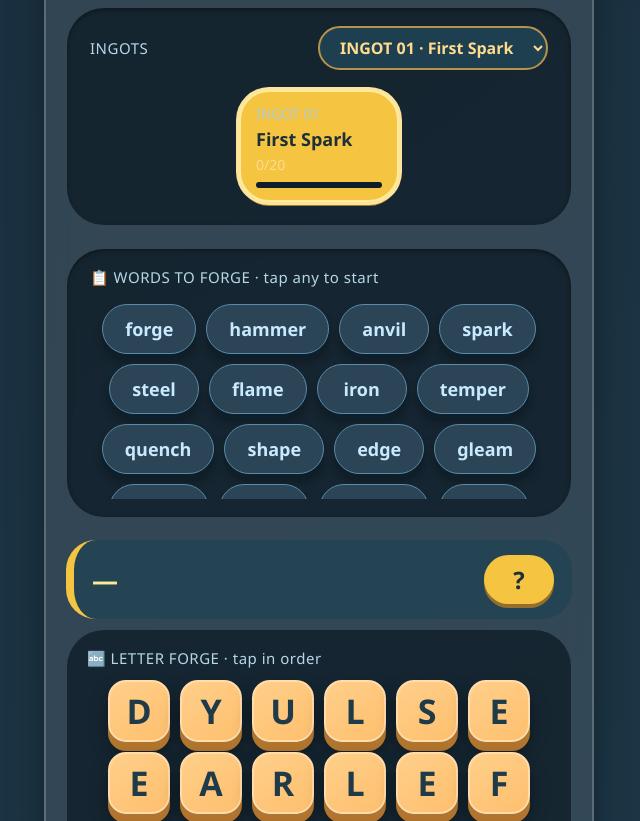
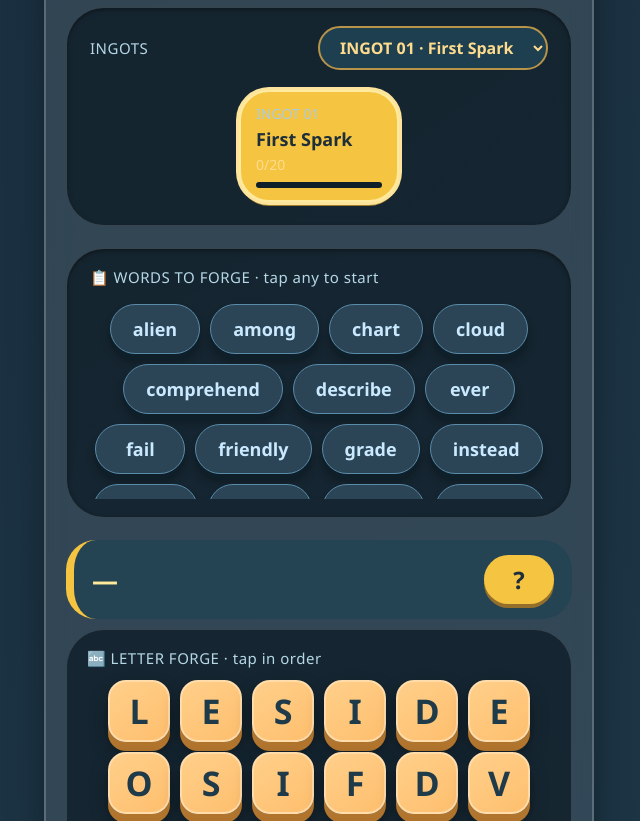
Before and after one commit to papercoin-png/Unit-3, a plain HTML site: page index.html in a window 1280 px wide. Shown: the part 102-923 px from the top of the page, without its empty margins (321-961 px from the left). Drawn offline with Linux system fonts and the light colour scheme.

Commit message:
Update index.html

```diff
--- a/index.html
+++ b/index.html
@@ -170,7 +170,7 @@
             backdrop-filter: blur(4px);
         }
 
-        /* word list area - RESTORED */
+        /* word list area */
         .word-section {
             background: rgba(10, 25, 35, 0.7);
             border-radius: 38px;
@@ -966,7 +966,7 @@
             <div class="unit-grid" id="unitGrid"></div>
         </div>
 
-        <!-- word list area - RESTORED -->
+        <!-- word list area - with original words -->
         <div class="word-section">
             <div class="section-label">📋 WORDS TO FORGE · tap any to start</div>
             <div class="word-grid" id="wordListContainer"></div>
@@ -1077,6 +1077,30 @@
             }, 2000);
 
             window.addEventListener('load', simulateLoading);
+
+            // ---------- ORIGINAL WORD DATABASE (RESTORED) ----------
+            const wordsDatabase = [
+                { word: "alien", emoji: "👽", sentence: "The friendly alien played guitar with astronauts." },
+                { word: "among", emoji: "🕵️", sentence: "A red mushroom stood among the green ferns." },
+                { word: "chart", emoji: "📊", sentence: "We made a chart of everyone's favorite pizza." },
+                { word: "cloud", emoji: "☁️", sentence: "That cloud looks exactly like a dragon." },
+                { word: "comprehend", emoji: "🧠", sentence: "It's hard to comprehend how big the universe is." },
+                { word: "describe", emoji: "🗣️", sentence: "Can you describe your perfect day?" },
+                { word: "ever", emoji: "🌟", sentence: "This is the most beautiful sunset ever." },
+                { word: "fail", emoji: "😤", sentence: "It's okay to fail when you're learning something new." },
+                { word: "friendly", emoji: "🐕", sentence: "The friendly dog wagged its tail at everyone." },
+                { word: "grade", emoji: "📝", sentence: "She got an A+ on her spelling grade." },
+                { word: "instead", emoji: "🔄", sentence: "Let's play outside instead of watching TV." },
+                { word: "library", emoji: "📚", sentence: "The library has a story hour every Tuesday." },
+                { word: "planet", emoji: "🪐", sentence: "Which planet has the most beautiful rings?" },
+                { word: "report", emoji: "📰", sentence: "I need to write a report about frogs." },
+                { word: "several", emoji: "🧮", sentence: "I've read several books by that author." },
+                { word: "solve", emoji: "🧩", sentence: "Together we can solve any puzzle." },
+                { word: "suddenly", emoji: "⚡", sentence: "Suddenly, the room filled with colorful light." },
+                { word: "suppose", emoji: "🤔", sentence: "I suppose we could share the last cookie." },
+                { word: "universe", emoji: "🌌", sentence: "How many stars are in the universe?" },
+                { word: "view", emoji: "🏞️", sentence: "The view from the mountain was incredible." }
+            ];
 
             // ---------- WORLD DATA STRUCTURE ----------
             const worlds = {
@@ -1224,34 +1248,10 @@
             let wordCardQueue = [];
             let showingWordCard = false;
 
-            // Mock word database for current unit (20 words)
-            const mockWords = [
-                { word: "forge", emoji: "⚒️", sentence: "The forge glows with heat." },
-                { word: "hammer", emoji: "🔨", sentence: "The hammer strikes true." },
-                { word: "anvil", emoji: "⛓️", sentence: "Words shape on the anvil." },
-                { word: "spark", emoji: "✨", sentence: "A spark ignites the forge." },
-                { word: "steel", emoji: "⚔️", sentence: "Steel tempered with care." },
-                { word: "flame", emoji: "🔥", sentence: "The flame dances bright." },
-                { word: "iron", emoji: "⛓️", sentence: "Raw iron waits." },
-                { word: "temper", emoji: "⚖️", sentence: "Temper your words wisely." },
-                { word: "quench", emoji: "💧", sentence: "Quench in cool wisdom." },
-                { word: "shape", emoji: "🔷", sentence: "Shape each letter with care." },
-                { word: "edge", emoji: "⚔️", sentence: "A sharp edge cuts true." },
-                { word: "gleam", emoji: "✨", sentence: "The gleam of finished work." },
-                { word: "polish", emoji: "🪞", sentence: "Polish until it shines." },
-                { word: "craft", emoji: "🛠️", sentence: "Craft each word with skill." },
-                { word: "master", emoji: "👑", sentence: "Mastery takes time." },
-                { word: "skill", emoji: "🎯", sentence: "Skill grows with practice." },
-                { word: "power", emoji: "💪", sentence: "Words hold great power." },
-                { word: "wisdom", emoji: "🦉", sentence: "Wisdom in every word." },
-                { word: "legacy", emoji: "📜", sentence: "Build a lasting legacy." },
-                { word: "destiny", emoji: "✨", sentence: "Forge your destiny." }
-            ];
-
             // ---------- HELPER FUNCTIONS ----------
             function generateInitialLetters() {
                 let allChars = [];
-                mockWords.forEach(entry => {
+                wordsDatabase.forEach(entry => {
                     allChars.push(...entry.word.split(''));
                 });
                 // Shuffle
@@ -1263,7 +1263,7 @@
             }
 
             function getCurrentUnitWords() {
-                return mockWords; // Will be replaced with actual unit words later
+                return wordsDatabase; // Your original 20 words
             }
 
             function updateWorldDisplay() {
@@ -1600,7 +1600,7 @@
                         unit.wordsCompleted = completedWords.length;
                     }
 
-                    const wordData = mockWords[wordIndex];
+                    const wordData = wordsDatabase[wordIndex];
                     showWordCard(wordData);
                 }
 
@@ -1653,7 +1653,7 @@
             function renderAll() {
                 const words = getCurrentUnitWords();
 
-                // Word list - RESTORED
+                // Word list with original words
                 const wordContainer = document.getElementById('wordListContainer');
                 if (wordContainer) {
                     wordContainer.innerHTML = '';
```
